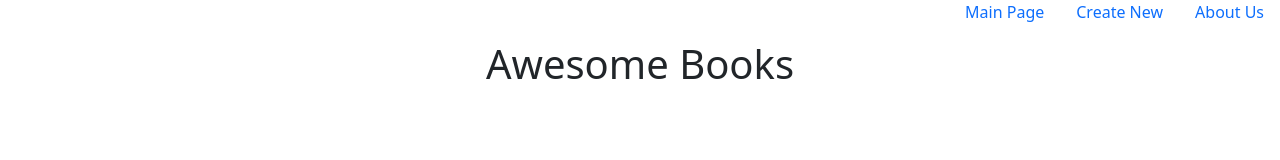
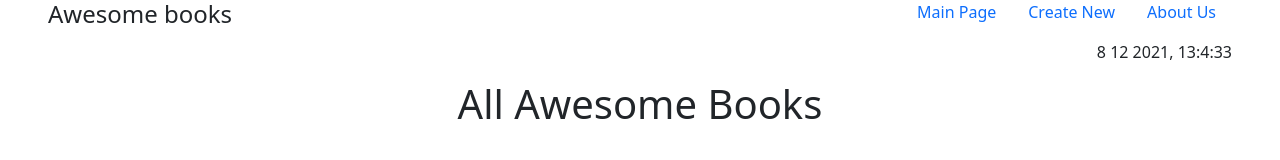
Before and after one commit to igorkol91/AwesomeBooks, a website with bundled scripts: page index.html in a window 1280 px wide. Built offline with nearby package versions, Linux system fonts and the light colour scheme.

Commit message:
Add time paragraph

```diff
--- a/index.html
+++ b/index.html
@@ -8,12 +8,18 @@
     <title>AwesomeBooks</title>
 </head>
 <body  class="text-center">
-    <ul class="d-flex list-unstyled justify-content-end">
-        <li class="mx-3"><a id="main-page" class="text-decoration-none" href="#">Main Page</a></li>
-        <li class="mx-3"><a id="create-new-page" class="text-decoration-none" href="#">Create New</a></li>
-        <li class="mx-3"><a class="text-decoration-none" href="#">About Us</a></li>
-    </ul>
-    <h1>Awesome Books</h1>
+    <div class="d-flex list-unstyled justify-content-between">
+        <h4 class="mx-5">Awesome books</h4>
+        <ul class="d-flex list-unstyled justify-content-end mx-5">
+            <li class="mx-3"><a id="main-page" class="text-decoration-none" href="#">Main Page</a></li>
+            <li class="mx-3"><a id="create-new-page" class="text-decoration-none" href="#">Create New</a></li>
+            <li class="mx-3"><a id="about-page" class="text-decoration-none" href="#">About Us</a></li>
+        </ul>
+    </div>
+    <div class="d-flex justify-content-end mx-5">
+        <p id="time-p"></p>
+    </div>
+    <h1>All Awesome Books</h1>
     <main  class="d-flex align-items-center flex-column">
     </main>
 
--- a/main.js
+++ b/main.js
@@ -9,6 +9,10 @@ const bookContainer = document.createElement('ul');
 const mainContainer = document.querySelector('main');
 const mainPage = document.querySelector('#main-page');
 const createNewPage = document.querySelector('#create-new-page');
+const aboutPage = document.querySelector('#about-page');
+const h1 = document.querySelector('h1');
+const time = document.querySelector('#time-p');
+
 let allBooks = [];
 if (localStorage.getItem('bookList') === null) {
   localStorage.setItem('bookList', []);
@@ -17,9 +21,8 @@ if (localStorage.getItem('id') === null) {
   localStorage.setItem('id', JSON.stringify(0));
 }
 const refreshDOM = () => {
-  console.log(now.c.year);
-  console.log(now.c.hour);
-  console.log(now.c.minute);
+  h1.innerText = 'All Awesome Books';
+  bookContainer.innerHTML = '';
   mainContainer.innerHTML = '';
   allBooks = JSON.parse(localStorage.getItem('bookList'));
   allBooks.forEach((book) => {
@@ -46,6 +49,9 @@ const refreshDOM = () => {
   });
 };
 window.onload = refreshDOM;
+window.onload = () => {
+  time.innerHTML = `${now.c.month} ${now.c.day} ${now.c.year}, ${now.c.hour}:${now.c.minute}:${now.c.second}`;
+};
 
 // Create main page with books list
 
@@ -57,6 +63,7 @@ mainPage.addEventListener('click', () => {
 
 createNewPage.addEventListener('click', (e) => {
   e.preventDefault();
+  h1.innerHTML = 'Add a New Book';
   mainContainer.innerHTML = '';
   const form = document.createElement('form');
   form.classList += 'd-flex flex-column';
@@ -91,3 +98,9 @@ createNewPage.addEventListener('click', (e) => {
     authorInput.value = '';
   });
 });
+
+aboutPage.addEventListener('click', (e) => {
+  e.preventDefault();
+  h1.innerHTML = 'Contact Information';
+  mainContainer.innerHTML = '';
+});
```
